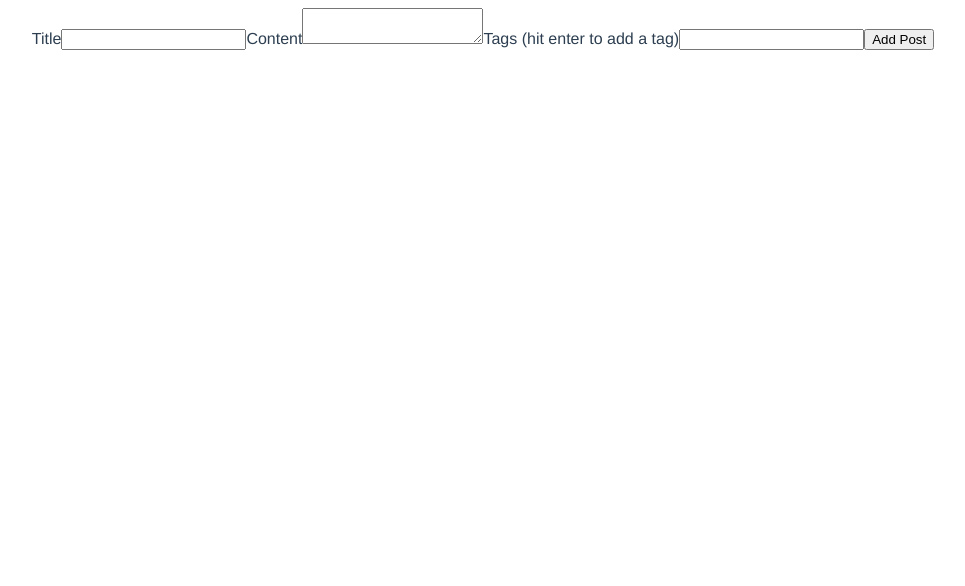
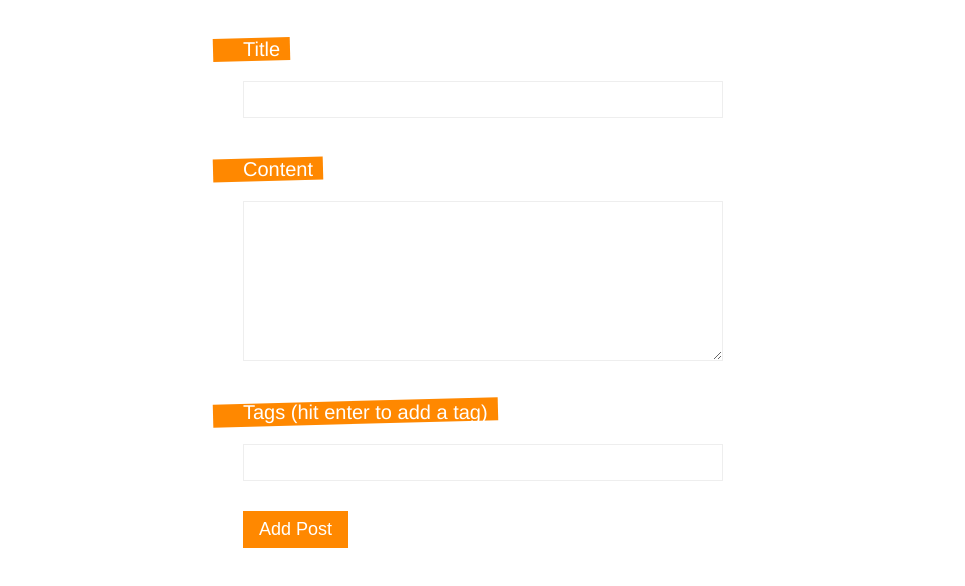
Before and after one commit to PauGarciaMartinez/dojo-blog, a Vue app: page /create in a window 1280 px wide. Shown: the top 586 px of the page, without its empty margins (157-1122 px from the left). Built offline with nearby package versions, Linux system fonts and the light colour scheme.

Commit message:
Add some styles

```diff
--- a/data/db.json
+++ b/data/db.json
@@ -19,6 +19,14 @@
         "Webdev",
         "Coding"
       ]
+    },
+    {
+      "title": "dddddddd",
+      "body": "dddddddddd",
+      "tags": [
+        "dddddd"
+      ],
+      "id": 3
     }
   ]
 }
--- a/src/App.vue
+++ b/src/App.vue
@@ -7,7 +7,6 @@
   font-family: Avenir, Helvetica, Arial, sans-serif;
   -webkit-font-smoothing: antialiased;
   -moz-osx-font-smoothing: grayscale;
-  text-align: center;
   color: #2c3e50;
 }
 </style>
--- a/src/components/SinglePost.vue
+++ b/src/components/SinglePost.vue
@@ -24,5 +24,29 @@ export default {
 </script>
 
 <style>
-
+.post {
+  margin: 0 40px 30px;
+  padding-bottom: 30px;
+  border-bottom: 1px dashed #e7e7e7;
+}
+.post h3 {
+  display: inline-block;
+  position: relative;
+  font-size: 26px;
+  color: white;
+  margin-bottom: 10px;
+  max-width: 400px;
+}
+.post h3::before {
+  content: "";
+  display: block;
+  width: 100%;
+  height: 100%;
+  background: #ff8800;
+  position: absolute;
+  z-index: -1;
+  padding-right: 40px;
+  left: -30px;
+  transform: rotateZ(-1deg);
+}
 </style>
--- a/src/views/Create.vue
+++ b/src/views/Create.vue
@@ -1,6 +1,6 @@
 <template>
   <div class="create">
-    <form>
+    <form @submit.prevent="sendPost">
       <label>Title</label>
       <input v-model="title" type="text" required>
 
@@ -31,17 +31,87 @@ export default {
 
     const handleKeydown = () => {
       if (!tags.value.includes(tag.value)) {
-        tag.value = tag.value.replace(/\s/, '');
+        tag.value = tag.value.trim();
         tags.value.push(tag.value);
       }
       tag.value = ''
     }
 
-    return { title, body, tag, tags, handleKeydown }
+    const sendPost = async () => {
+      const post = {
+        title: title.value,
+        body: body.value,
+        tags: tags.value
+      }
+
+      await fetch("http://localhost:3000/posts", {
+        method: 'POST',
+        headers: { 'Content-Type': 'application/json' },
+        body: JSON.stringify(post)
+      })
+    }
+
+    return { title, body, tag, tags, handleKeydown, sendPost }
   }
 }
 </script>
 
 <style>
-
+form {
+  max-width: 480px;
+  margin: 0 auto;
+  text-align: left;
+}
+input, textarea {
+  display: block;
+  margin: 10px 0;
+  width: 100%;
+  box-sizing: border-box;
+  padding: 10px;
+  border: 1px solid #eee;
+}
+textarea {
+  height: 160px;
+}
+label {
+  display: inline-block;
+  margin-top: 30px;
+  position: relative;
+  font-size: 20px;
+  color: white;
+  margin-bottom: 10px;
+}
+label::before {
+  content: "";
+  display: block;
+  width: 100%;
+  height: 100%;
+  background: #ff8800;
+  position: absolute;
+  z-index: -1;
+  padding-right: 40px;
+  left: -30px;
+  transform: rotateZ(-1.5deg);
+}
+button {
+  display: block;
+  margin-top: 30px;
+  background: #ff8800;
+  color: white;
+  border: none;
+  padding: 8px 16px;
+  font-size: 18px
+}
+button:hover {
+  cursor: pointer;
+}
+.pill {
+  display: inline-block;
+  margin: 10px 10px 0 0;
+  color: #444;
+  background: #ddd;
+  padding: 8px;
+  border-radius: 20px;
+  font-size: 14px;
+}
 </style>
--- a/src/views/Home.vue
+++ b/src/views/Home.vue
@@ -31,3 +31,11 @@ export default {
   }
 }
 </script>
+
+<style>
+.home {
+  max-width: 1200px;
+  margin: 0 auto;
+  padding: 10px;
+}
+</style>
```
